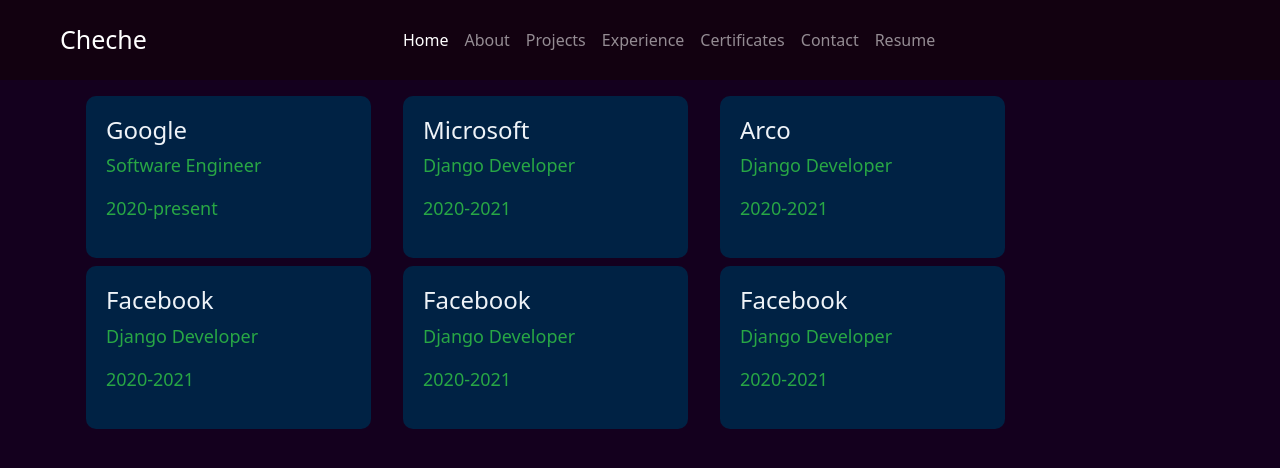
After one commit to Xcheche/django_portfolio, a Django app: page /experience/ in a window 1280 px wide. The commit adds this page. Shown: the top 468 px of the page. Run offline with Django 5.2, Linux system fonts and the light colour scheme.

Commit message:
almost done

```diff
--- a/resume/static/css/style.css
+++ b/resume/static/css/style.css
@@ -62,3 +62,26 @@
     height: auto;
     display: block;
 }
+
+
+/*
+experience */
+.jumbotron{
+    background-color: #002244;
+    padding: 20px;
+    border-radius: 10px;
+}
+
+.display4{
+    color: #eef3f8;
+    font-size: 24px;
+}
+
+.lead{
+    font-size: 18px;
+    color: #28a745;
+}
+.lead1{
+    font-size: 18px;
+    color: #28a745;
+}
--- /dev/null
+++ b/resume/templates/certificates.html
@@ -0,0 +1,4 @@
+{% extends 'base.html' %} <br />
+{% block content1 %} <br />
+<h1>Certificates</h1>
+{% endblock content1 %}
--- /dev/null
+++ b/resume/templates/experience.html
@@ -0,0 +1,17 @@
+{% extends 'base.html' %} <br />
+{% load static %} <br />
+{% block content1 %}
+
+<div class="row my-2">
+  {% for experience in experience %}
+
+  <div class="jumbotron jumbotron-fluid col-3 mt-2 mx-3">
+    <h1 class="display4">{{ experience.Company }}</h1>
+    <p class="lead">{{ experience.Position }}</p>
+    <p class="lead1">{{ experience.Duration }}</p>
+  </div>
+
+  {% endfor %}
+</div>
+
+{% endblock content1 %}
--- a/resume/templates/navbar.html
+++ b/resume/templates/navbar.html
@@ -15,19 +15,28 @@
     <div class="collapse navbar-collapse" id="navbarText">
       <ul class="navbar-nav me-auto mb-2 mb-lg-0">
         <li class="nav-item">
-          <a class="nav-link active" aria-current="page" href="/">Home</a>
+          <a
+            class="nav-link active"
+            aria-current="page"
+            href="{% url 'resume:home' %}"
+            >Home</a
+          >
         </li>
         <li class="nav-item">
           <a class="nav-link" href="{% url 'resume:about' %}">About</a>
         </li>
         <li class="nav-item">
-          <a class="nav-link" href="/">Projects</a>
+          <a class="nav-link" href="{% url 'resume:projects' %}">Projects</a>
         </li>
         <li class="nav-item">
-          <a class="nav-link" href="/">Experience</a>
+          <a class="nav-link" href="{% url 'resume:experience' %}"
+            >Experience</a
+          >
         </li>
         <li class="nav-item">
-          <a class="nav-link" href="/">Certificates</a>
+          <a class="nav-link" href="{% url 'resume:certificates' %}"
+            >Certificates</a
+          >
         </li>
         <li class="nav-item">
           <a class="nav-link" href="/">Contact</a>
--- a/resume/urls.py
+++ b/resume/urls.py
@@ -5,4 +5,7 @@
 urlpatterns = [
     path("", views.home, name="home"),
     path("about/", views.about, name="about"),
+    path("projects/", views.projects, name="projects"),
+    path("experience/", views.experience, name="experience"),
+    path("certificates/", views.certificates, name="certificates"),
 ]
--- a/resume/views.py
+++ b/resume/views.py
@@ -1,4 +1,5 @@
 from django.shortcuts import render
+
 
 # Create your views here.
 
@@ -9,3 +10,61 @@
 
 def about(request):
     return render(request, "about.html")
+
+
+def projects(request):
+    projects_show = [
+        {
+            "title": "Ecommerce",
+            "path": "images/projects_img/ecom.jpeg",
+        },
+        {
+            "title": "Salon",
+            "path": "images/projects_img/hairsalon.jpeg",
+        },
+        {
+            "title": "Portfolio",
+            "path": "images/projects_img/portfolio_project.jpeg",
+        },
+    ]
+    return render(request, "projects.html", {"projects_show": projects_show})
+
+
+def experience(request):
+    experience = [
+        {
+            "Company": "Google",
+            "Position": "Software Engineer",
+            "Duration": "2020-present",
+        },
+        {
+            "Company": "Microsoft",
+            "Position": "Django Developer",
+            "Duration": "2020-2021",
+        },
+        {
+            "Company": "Arco",
+            "Position": "Django Developer",
+            "Duration": "2020-2021",
+        },
+        {
+            "Company": "Facebook",
+            "Position": "Django Developer",
+            "Duration": "2020-2021",
+        },
+        {
+            "Company": "Facebook",
+            "Position": "Django Developer",
+            "Duration": "2020-2021",
+        },
+        {
+            "Company": "Facebook",
+            "Position": "Django Developer",
+            "Duration": "2020-2021",
+        },
+    ]
+    return render(request, "experience.html", {"experience": experience})
+
+
+def certificates(request):
+    return render(request, "certificates.html")
```
Also changed, not shown: resume/templates/projects.html (added, +23 -0 lines), resume/static/images/projects_img/ecom.jpeg (added), resume/static/images/projects_img/hairsalon.jpeg (added), resume/static/images/projects_img/portfolio_project.jpeg (added), 3 other files.
